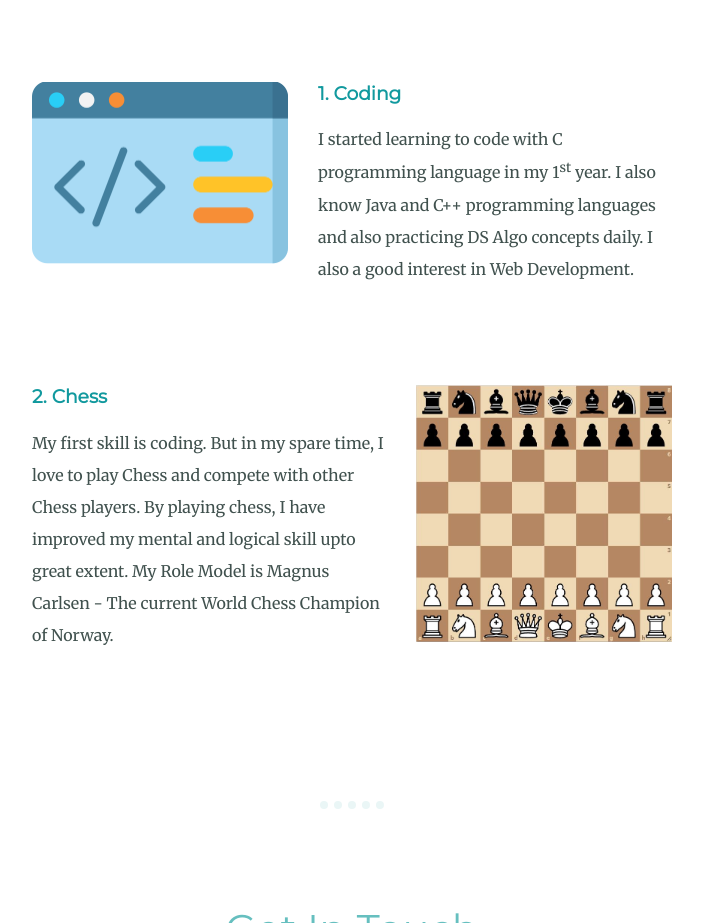
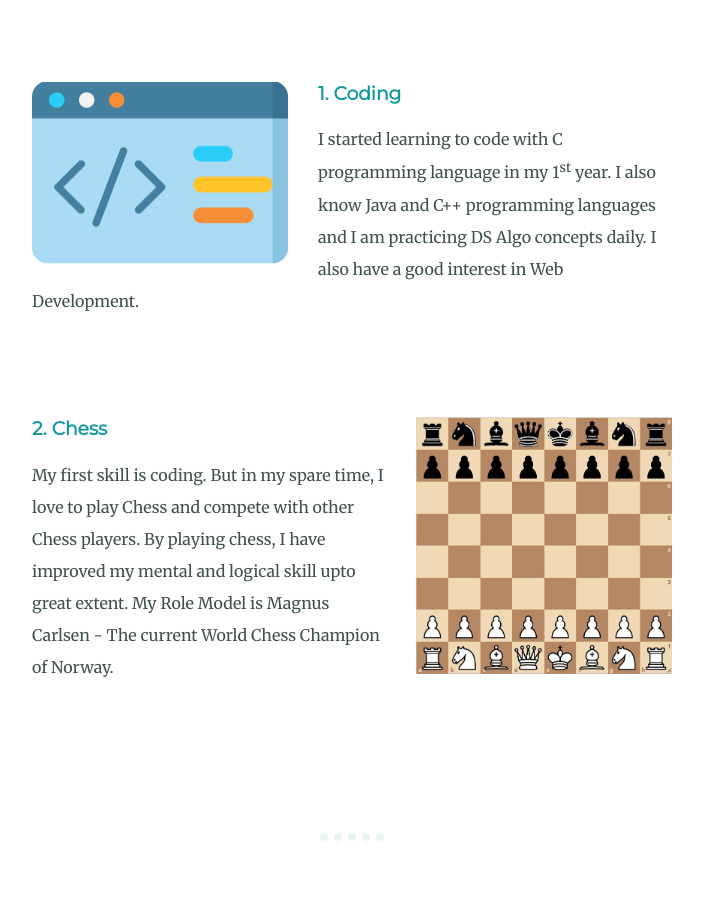
Before and after one commit to Dhruvil17/Personal-Website, a plain HTML site: page index.html in a window 1280 px wide. Shown: the part 1720-2643 px from the top of the page, without its empty margins (288-991 px from the left). Drawn offline with Linux system fonts and the light colour scheme.

Commit message:
Add files via upload

```diff
--- a/index.html
+++ b/index.html
@@ -43,8 +43,8 @@
       I started learning to code with C programming language in my 1<sup
        >st</sup
       >
-      year. I also know Java and C++ programming languages and also practicing
-      DS Algo concepts daily. I also a good interest in Web Development.
+      year. I also know Java and C++ programming languages and I am practicing
+      DS Algo concepts daily. I also have a good interest in Web Development.
      </p>
     </div>
     <div class="skill-row">
```
